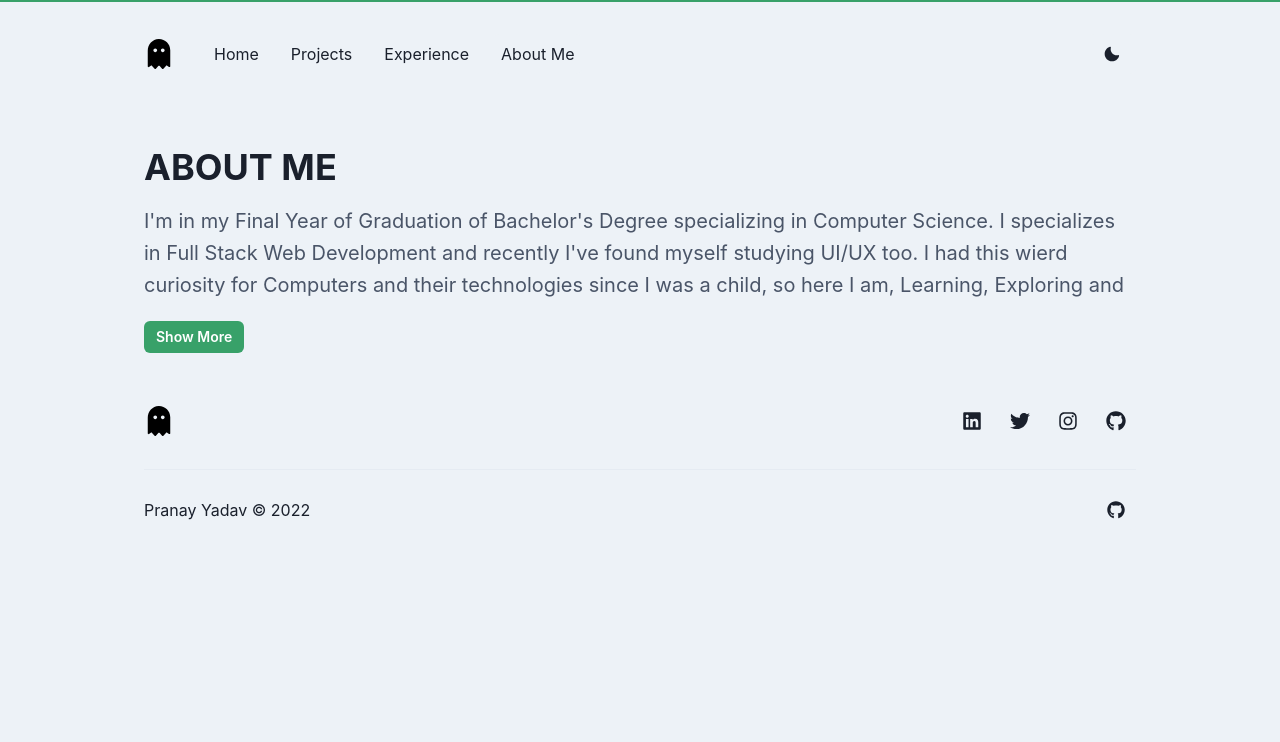
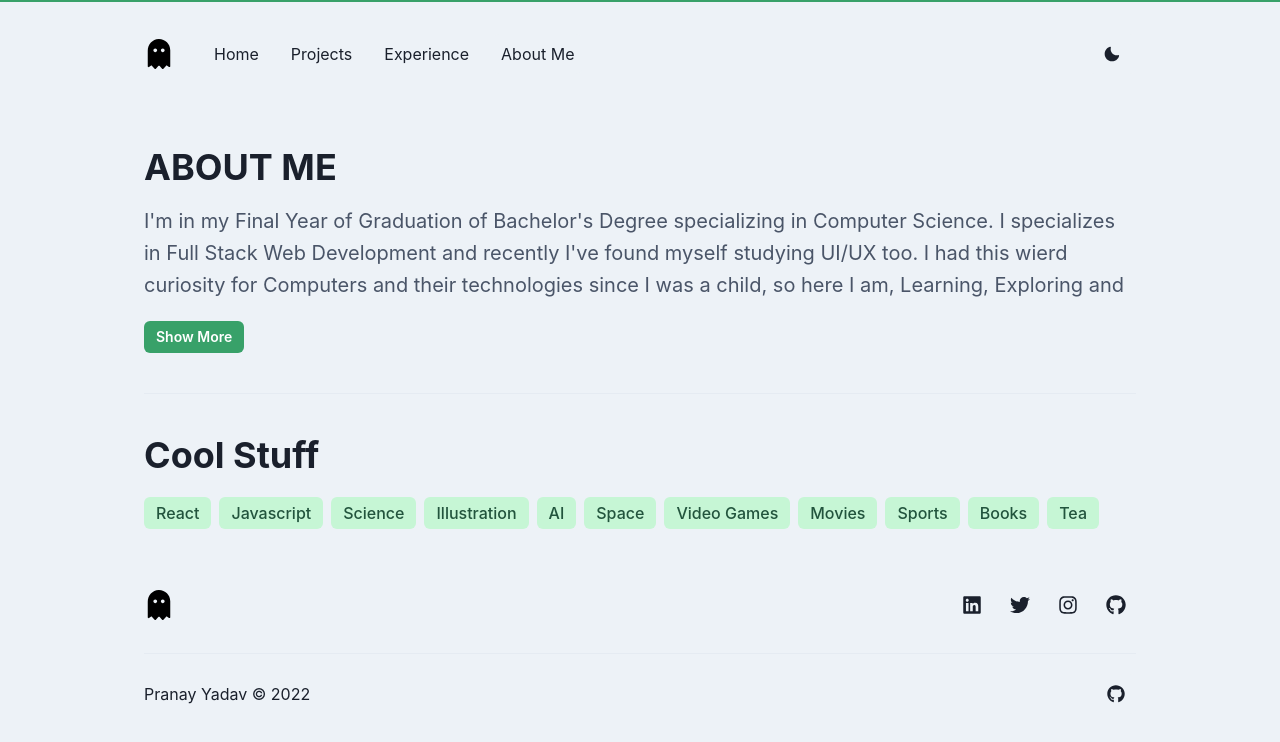
Before and after one commit to gh0sty02/Portfolio, a Next.js app: page /about in a window 1280 px wide. Shown: the top 742 px of the page. Built offline with nearby package versions, Linux system fonts and the light colour scheme.

Commit message:
removed bottom dividers

```diff
--- a/pages/_app.tsx
+++ b/pages/_app.tsx
@@ -8,7 +8,7 @@ import Navbar from "components/Layout/Navbar";
 
 function MyApp({ Component, pageProps }: AppProps) {
   return (
-    <AnimatePresence>
+    <AnimatePresence exitBeforeEnter>
       <ChakraProvider theme={theme}>
         <Navbar />
         <Component {...pageProps} />
--- a/pages/about.tsx
+++ b/pages/about.tsx
@@ -4,12 +4,28 @@ import {
   Button,
   Collapse,
   Container,
+  Divider,
   Heading,
   LightMode,
   SlideFade,
+  Tag,
 } from "@chakra-ui/react";
 import React, { useState } from "react";
 import Paragraph from "components/utils/Paragraph";
+
+const coolStuff = [
+  "React",
+  "Javascript",
+  "Science",
+  "Illustration",
+  "AI",
+  "Space",
+  "Video Games",
+  "Movies",
+  "Sports",
+  "Books",
+  "Tea",
+];
 
 const About = () => {
   const [show, setShow] = useState(false);
@@ -49,6 +65,29 @@ const About = () => {
                 </Button>
               </LightMode>
             </Box>
+            <Divider my={10} />
+          </SlideFade>
+          <SlideFade in={true} offsetY={80} delay={0.2}>
+            <Heading
+              as="h1"
+              fontSize={{ base: "24px", md: "30px", lg: "36px" }}
+              mb={3}
+            >
+              Cool Stuff
+            </Heading>
+            <Paragraph props={{ fontSize: "xl", lineHeight: "1.6" }}>
+              {coolStuff.map((item) => (
+                <Tag
+                  size="lg"
+                  colorScheme="green"
+                  key={item}
+                  marginY={2}
+                  marginRight={2}
+                >
+                  {item}
+                </Tag>
+              ))}
+            </Paragraph>
           </SlideFade>
         </Container>
       </main>
@@ -57,7 +96,3 @@ const About = () => {
 };
 
 export default About;
-
-{
-  /* "I'm in my Final Year of Graduation of Bachelor of Engineering specializing in Computer Science. I specializes in Full Stack Web Development and recently I've found myself studying UI/UX too. I had this wierd curiosity for Computers and their technologies since I was a child, so here I am, Learning, Exploring and Building Projects around the domain I love!" */
-}
--- a/pages/experience.tsx
+++ b/pages/experience.tsx
@@ -112,7 +112,6 @@ const ExperienceScreen = () => {
                   </List>
                 </Box>
               </SimpleGrid>
-              <Divider />
             </SlideFade>
           </Box>
         </Container>
--- a/pages/projects.tsx
+++ b/pages/projects.tsx
@@ -45,7 +45,8 @@ const ProjectScreen = () => {
                 Here are some of My Projects.
               </Paragraph>
             </Box>
-
+          </SlideFade>
+          <SlideFade delay={0.2} in={true} offsetY={80}>
             {projects.map((proj) => {
               return (
                 <Box key={proj.name}>
```
